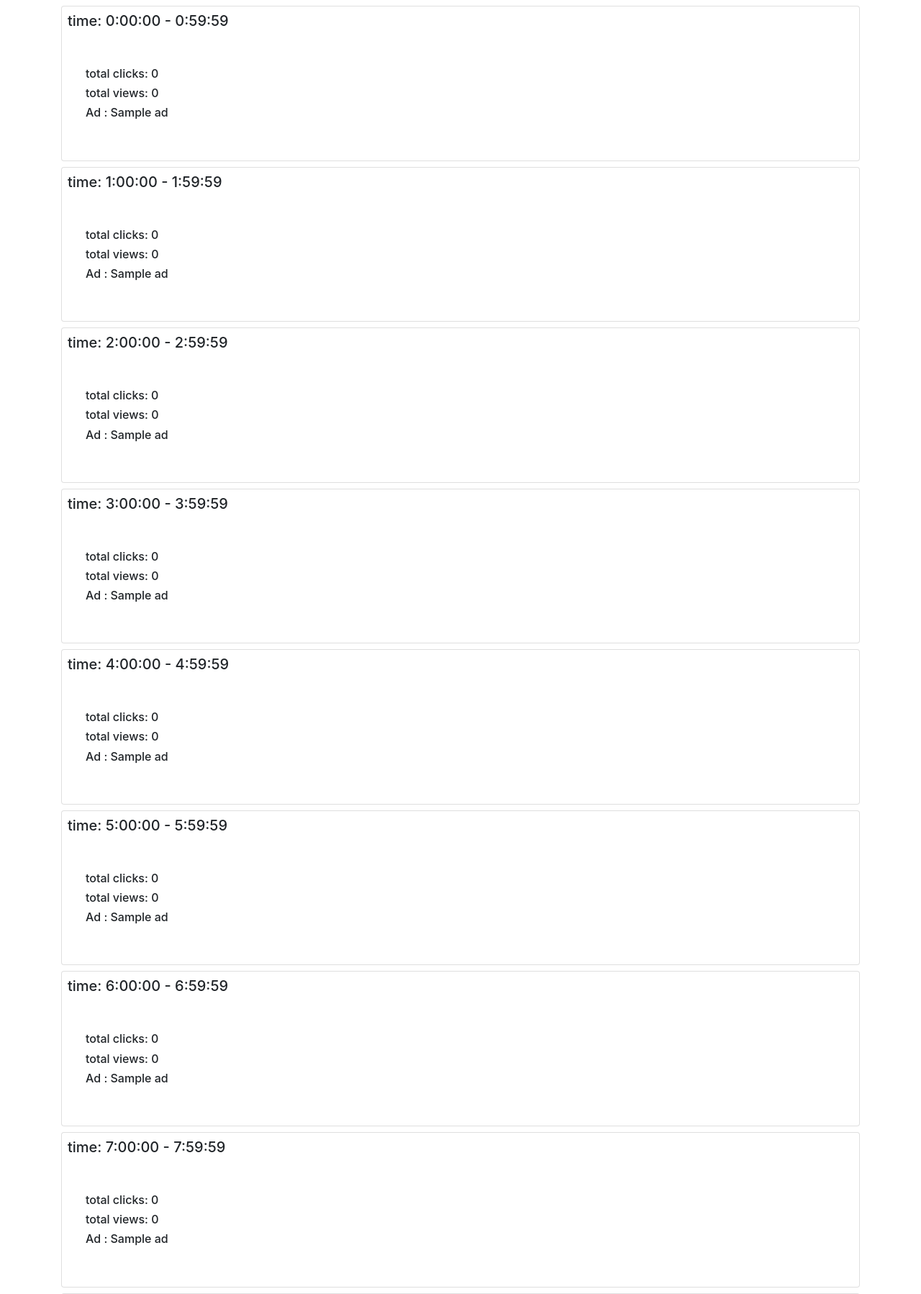
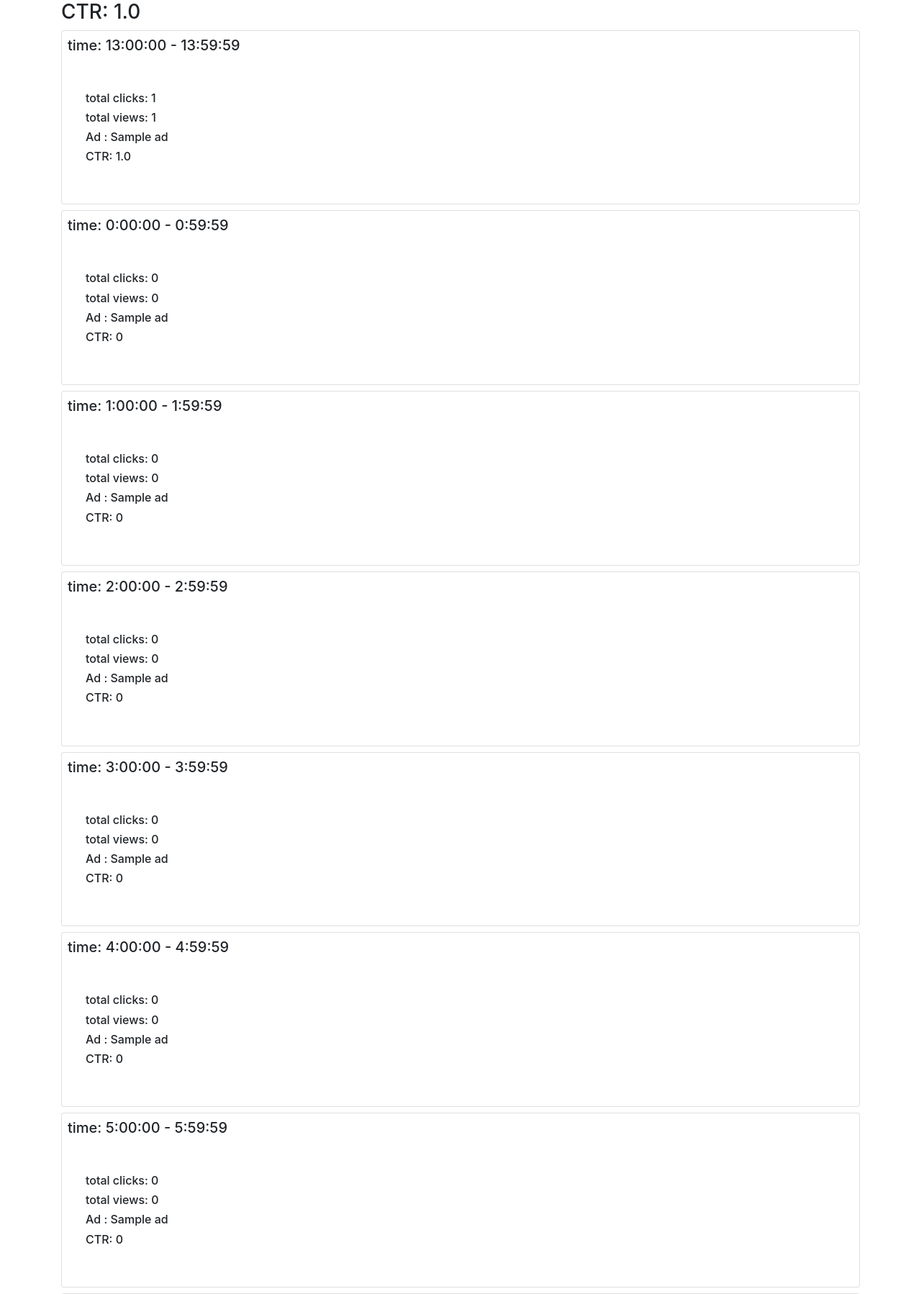
Before and after one commit to AminKhorasani/yektanet_django, a Django app: page /report in a window 1280 px wide. Shown: the top 1798 px of the page at 72% size. Run offline with Django 4.2, Linux system fonts and the light colour scheme; tables that the repository leaves empty hold one stand-in row (values such as "Sample post"); some libraries are stand-ins or nearby versions.

Commit message:
sorted list based on CTR added

```diff
--- a/advertiser_management/models.py
+++ b/advertiser_management/models.py
@@ -31,3 +31,6 @@ class Click(models.Model):
     ad = models.ForeignKey(Ad, on_delete=models.CASCADE, null=True)
     ip = models.CharField(max_length=100)
     click_time = models.DateTimeField()
+
+    def __str__(self):
+        return str(self.id)
--- a/advertiser_management/templates/advertiser_management/report.html
+++ b/advertiser_management/templates/advertiser_management/report.html
@@ -8,7 +8,11 @@
 </head>
 <body>
 <div class="container" dir="rtl">
-    {% for element in context %}
+    <h3> CTR: {{ total_clicks_views }}</h3>
+</div>
+
+<div class="container" dir="rtl">
+    {% for element in clicks_views %}
         <div class="card mt-2 p-2">
             <h5 class="card-title"> time: {{ element.time }}</h5>
             <div class="card-body">
@@ -17,11 +21,11 @@
                        <h6> total clicks: {{ element.clicks_number_per_ad }} </h6>
                        <h6> total views: {{ element.views_number_per_ad }} </h6>
                        <h6> Ad : {{ element.Ad }} </h6>
+                       <h6> CTR: {{ element.ctr }} </h6>
                    </div>
                 </div>
             </div>
         </div>
     {% endfor %}
-</div>
 </body>
 </html>
--- a/advertiser_management/views.py
+++ b/advertiser_management/views.py
@@ -51,16 +51,35 @@ class ReportView(View):
         clicks = Click.objects.all()
         views = ViewModel.objects.all()
         ads_number = Ad.objects.all().count()
-        context = []
+        total_clicks = 0
+        total_views = 0
+        clicks_views = []
 
-        for i in range(1, ads_number + 1):
-            ad_title = Ad.objects.get(id=i)
+        for j in range(1, ads_number + 1):
+            ad_object = Ad.objects.get(id=j)
+            ad_title = ad_object.title
             for time in range(24):
-                info = {
+                clicks_count = clicks.filter(ad__id=j, click_time__hour=time).count()
+                views_count = views.filter(ad__id=j, view_time__hour=time).count()
+                total_clicks += clicks_count
+                total_views += views_count
+                ctr = 0
+                if views_count != 0:
+                    ctr = (clicks_count / views_count).__round__(2)
+
+                clicks_views.append({
+                    'time': '%s:00:00 - %s:59:59' % (time, time),
+                    'ctr': ctr,
+                    'clicks_number_per_ad': clicks_count,
+                    'views_number_per_ad': views_count,
                     'Ad': ad_title,
-                    'time': '%s:00:00 - %s:59:59' % (time, time),
-                    'clicks_number_per_ad': clicks.filter(id=i, click_time__hour=time).count(),
-                    'views_number_per_ad': views.filter(id=i, view_time__hour=time).count(),
-                }
-                context.append(info)
-        return render(request, 'advertiser_management/report.html', {'context': context})
+
+                })
+
+        sorted_clicks_views = sorted(clicks_views, key=lambda i: i['ctr'], reverse=True)
+
+        return render(request, 'advertiser_management/report.html',
+                      {
+                       'total_clicks_views': (total_clicks / total_views).__round__(2),
+                       'clicks_views': sorted_clicks_views
+                       })
```
